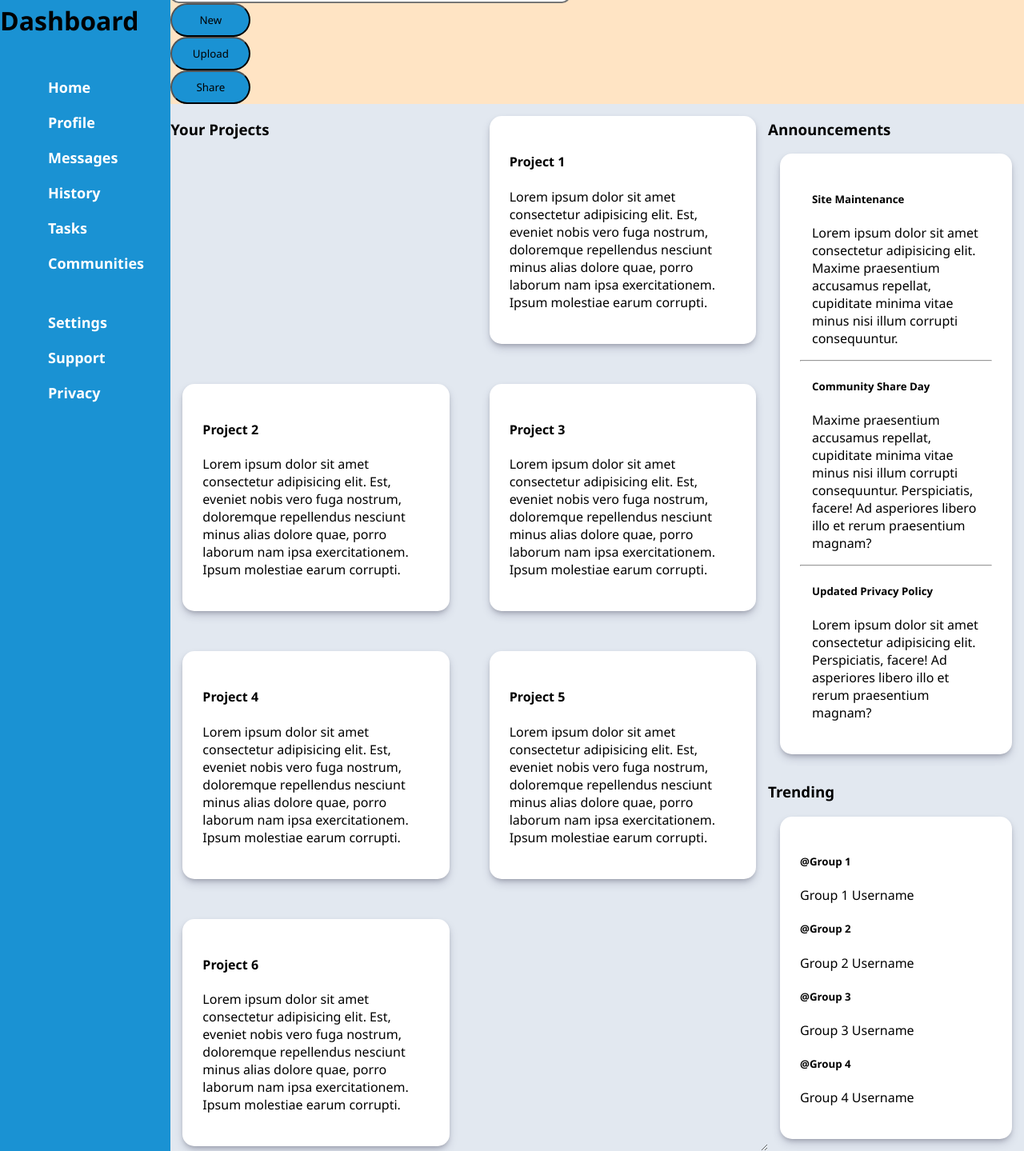
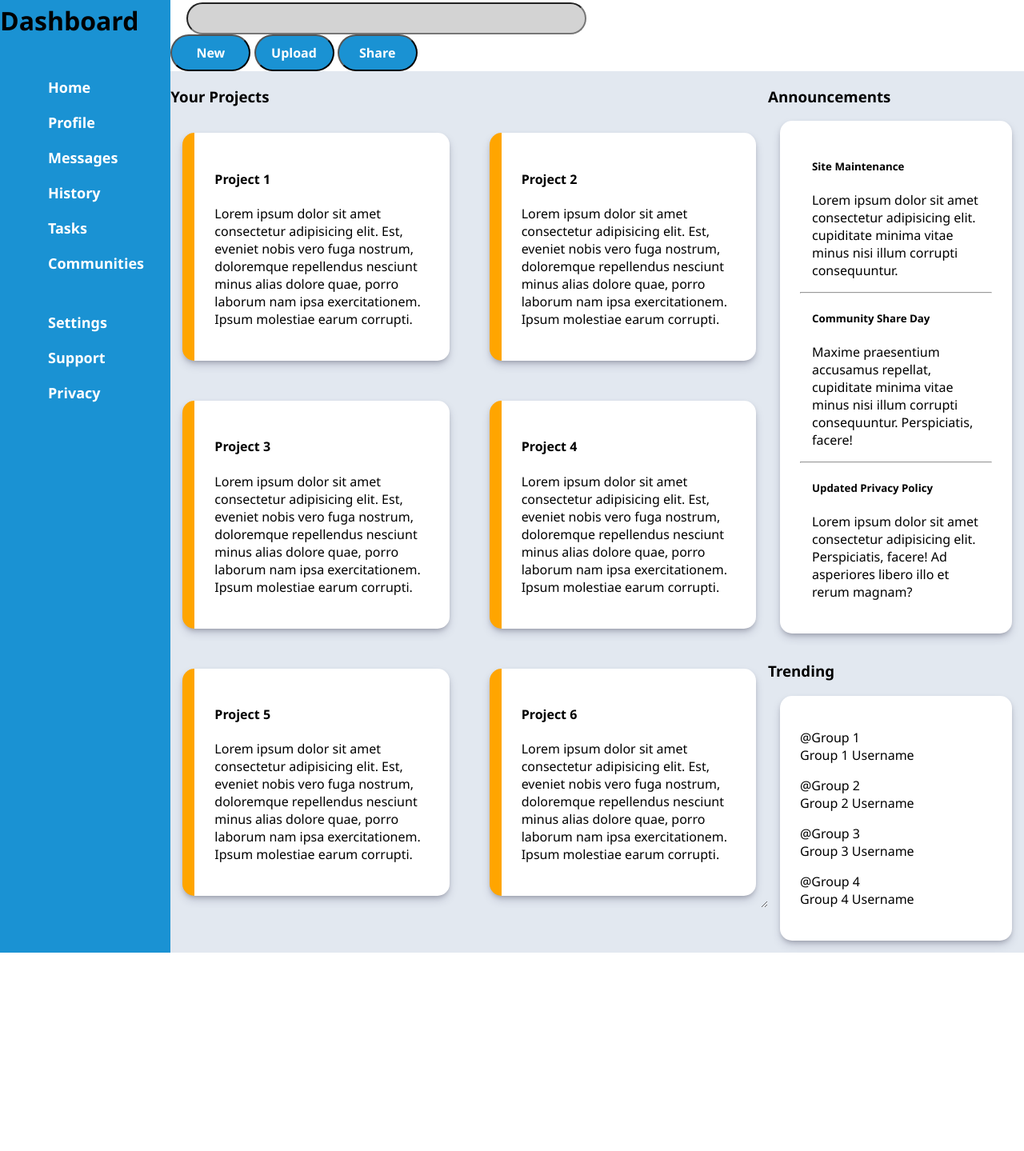
Before and after one commit to TKP888/admin_dashboard, a plain HTML site: page index.html in a window 1280 px wide. Shown: the part 17-1456 px from the top of the page at 80% size. After the commit the page ends 1208 px from the top, so only its background shows below. Drawn offline with Linux system fonts and the light colour scheme.

Commit message:
tweaked layouts
need to solve issue of grid for main and sidecards
header needs sorting as well
icons to be added next

```diff
--- a/index.html
+++ b/index.html
@@ -9,6 +9,7 @@
 <body>
 
 <div id="container">
+    <!-- Sidebar -->
     <div id="sidebar">
         <h1>Dashboard</h1>
         <ul>
@@ -26,78 +27,84 @@
         </ul>
     </div>
 
-
-
+    <!-- Header -->
     <div id="header">
         <input type="search">
+        <div id="interactive">
             <button>New</button>
             <button>Upload</button>
             <button>Share</button>
         </div>
+    </div>
 
+     <!-- Main Content -->
      <div id="main">
         <h3>Your Projects</h3>
-
+        <div id="maincards">
             <div class="card">
                 <h4>Project 1</h4>
                 <p>Lorem ipsum dolor sit amet consectetur adipisicing elit. Est, eveniet nobis vero fuga nostrum, doloremque repellendus nesciunt minus alias dolore quae, porro laborum nam ipsa exercitationem. Ipsum molestiae earum corrupti.</p>
             </div>
-        <div class="card"> <h4>Project 2</h4>
+            <div class="card">
+                <h4>Project 2</h4>
                 <p>Lorem ipsum dolor sit amet consectetur adipisicing elit. Est, eveniet nobis vero fuga nostrum, doloremque repellendus nesciunt minus alias dolore quae, porro laborum nam ipsa exercitationem. Ipsum molestiae earum corrupti.</p>
             </div>
-            <div class="card"><h4>Project 3</h4>
+            <div class="card">
+                <h4>Project 3</h4>
                 <p>Lorem ipsum dolor sit amet consectetur adipisicing elit. Est, eveniet nobis vero fuga nostrum, doloremque repellendus nesciunt minus alias dolore quae, porro laborum nam ipsa exercitationem. Ipsum molestiae earum corrupti.</p>
             </div>
-            <div class="card"><h4>Project 4</h4>
+            <div class="card">
+                <h4>Project 4</h4>
                 <p>Lorem ipsum dolor sit amet consectetur adipisicing elit. Est, eveniet nobis vero fuga nostrum, doloremque repellendus nesciunt minus alias dolore quae, porro laborum nam ipsa exercitationem. Ipsum molestiae earum corrupti.</p>
             </div>
-            <div class="card"><h4>Project 5</h4>
+            <div class="card">
+                <h4>Project 5</h4>
                 <p>Lorem ipsum dolor sit amet consectetur adipisicing elit. Est, eveniet nobis vero fuga nostrum, doloremque repellendus nesciunt minus alias dolore quae, porro laborum nam ipsa exercitationem. Ipsum molestiae earum corrupti.</p>
             </div>
-            <div class="card"><h4>Project 6</h4>
+            <div class="card">
+                <h4>Project 6</h4>
                 <p>Lorem ipsum dolor sit amet consectetur adipisicing elit. Est, eveniet nobis vero fuga nostrum, doloremque repellendus nesciunt minus alias dolore quae, porro laborum nam ipsa exercitationem. Ipsum molestiae earum corrupti.</p>
+            </div>
         </div>
     </div>
 
 
+     <!-- Announcements -->
      <div id="announcement">
         <h3>Announcements</h3>
         <div class="sidecard">
             <div class="announce">
                 <h5>Site Maintenance</h5>
-                <p>Lorem ipsum dolor sit amet consectetur adipisicing elit. Maxime praesentium accusamus repellat, cupiditate minima vitae minus nisi illum corrupti consequuntur.</p>
+                <p>Lorem ipsum dolor sit amet consectetur adipisicing elit. cupiditate minima vitae minus nisi illum corrupti consequuntur.</p>
             </div>
             <hr>
             <div class="announce">
                 <h5>Community Share Day</h5>
-                <p> Maxime praesentium accusamus repellat, cupiditate minima vitae minus nisi illum corrupti consequuntur. Perspiciatis, facere! Ad asperiores libero illo et rerum praesentium magnam?</p>
+                <p> Maxime praesentium accusamus repellat, cupiditate minima vitae minus nisi illum corrupti consequuntur. Perspiciatis, facere!</p>
             </div>
             <hr>
             <div class="announce">
                 <h5>Updated Privacy Policy</h5>
-                <p>Lorem ipsum dolor sit amet consectetur adipisicing elit. Perspiciatis, facere! Ad asperiores libero illo et rerum praesentium magnam?</p>
+                <p>Lorem ipsum dolor sit amet consectetur adipisicing elit. Perspiciatis, facere! Ad asperiores libero illo et rerum magnam?</p>
+            </div>
+        </div>
     </div>
 
-            </div>
-    </div>
+      <!-- Trending -->
       <div id="trending">
         <h3>Trending</h3>
         <div class="sidecard">
             <div class="social">
-                <h5>@Group 1</h6>
-                <p>Group 1 Username</p>
+                <p>@Group 1 <br> Group 1 Username</p>
             </div>
             <div class="social">
-                <h5>@Group 2</h6>
-                <p>Group 2 Username</p>
+                <p>@Group 2 <br> Group 2 Username</p>
             </div>
             <div class="social">
-                <h5>@Group 3</h6>
-                <p>Group 3 Username</p>
+                <p>@Group 3 <br> Group 3 Username</p>
             </div>
             <div class="social">
-                <h5>@Group 4</h6>
-                <p>Group 4 Username</p>
+                <p>@Group 4 <br> Group 4 Username</p>
             </div>
         </div>
     </div>
--- a/styles.css
+++ b/styles.css
@@ -1,80 +1,80 @@
-body{
+body {
     font-family: 'Segoe UI', Tahoma, Geneva, Verdana, sans-serif;
-    margin:0;
-    padding:0;
+    margin: 0;
+    padding: 0;
 }
-
 
 #container {
     display: grid;
     grid-template-columns: 1fr 3.5fr 1.5fr;
     grid-template-rows: 1fr 3fr 3fr;
     height: 100vh;
-    /* grid-template-rows: ; */
 }
 
 #sidebar {
-
-    background-color: rgb(26,146,211);
+    background-color: rgb(26, 146, 211);
     grid-column: 1 / 2;
     grid-row: 1 / 4;
 }
 
 #header {
     display: grid;
-
-    background-color: bisque;
+    background-color: white;
     grid-column: 2 / 4;
     grid-row: 1 / 1;
 }
 
-
 #main {
-
-    background-color: rgb(226,232,240);
+    background-color: rgb(226, 232, 240);
     grid-column: 2 / 3;
     grid-row: 2 / 4;
+}
+
+#maincards {
+    display: grid;
     grid-template-columns: 1fr 1fr;
     grid-template-rows: 1fr 1fr 1fr;
-    display: grid;
     resize: both;
     overflow: auto;
     gap: 20px;
 }
 
 #announcement {
-
     grid-column: 3 / 4;
     grid-row: 2 / 3;
-    background-color: rgb(226,232,240);
+    background-color: rgb(226, 232, 240);
 }
 
 #trending {
-
     grid-column: 3 / 4;
     grid-row: 3 / 4;
-    background-color: rgb(226,232,240);
+    background-color: rgb(226, 232, 240);
 }
+
 .card,
-.sidecard{
+.sidecard {
     padding: 25px;
     margin: 15px;
-background-color: white;
-width: auto;
-border-radius: 15px;
-box-shadow: rgba(50, 50, 93, 0.25) 0px 6px 12px -2px, rgba(0, 0, 0, 0.3) 0px 3px 7px -3px;
+    background-color: white;
+    width: auto;
+    border-radius: 15px;
+    box-shadow: rgba(50, 50, 93, 0.25) 0px 6px 12px -2px, rgba(0, 0, 0, 0.3) 0px 3px 7px -3px;
 }
 
-.announce{
+.card {
+    border-left: 15px solid orange;
+}
+
+.announce {
     padding-left: 15px;
     padding-right: 15px;
 }
 
-hr{
+hr {
     width: auto;
 }
 
-li{
+li {
     list-style-type: none;
     color: white;
     font-weight: bolder;
@@ -82,20 +82,28 @@ li{
     font-size: 18px;
 }
 
-ul{
+ul {
     margin: 20px;
     margin-top: 50px;
 }
 
-input{
+input {
+    margin-top: 20px;
+    margin-left: 20px;
     border-radius: 25px;
     width: 500px;
+    height: 40px;
+    font-size: 16px;
+    background-color: lightgrey;
 }
 
-button{
-    background-color: rgb(26,146,211);
+button {
+    background-color: rgb(26, 146, 211);
     width: 100px;
     padding: 10px;
     border-radius: 25px;
     font-family: 'Segoe UI', Tahoma, Geneva, Verdana, sans-serif;
+    font-size: 16px;
+    font-weight: 600;
+    color: white;
 }
```
Lines whose indentation alone changed are shown as unchanged.
